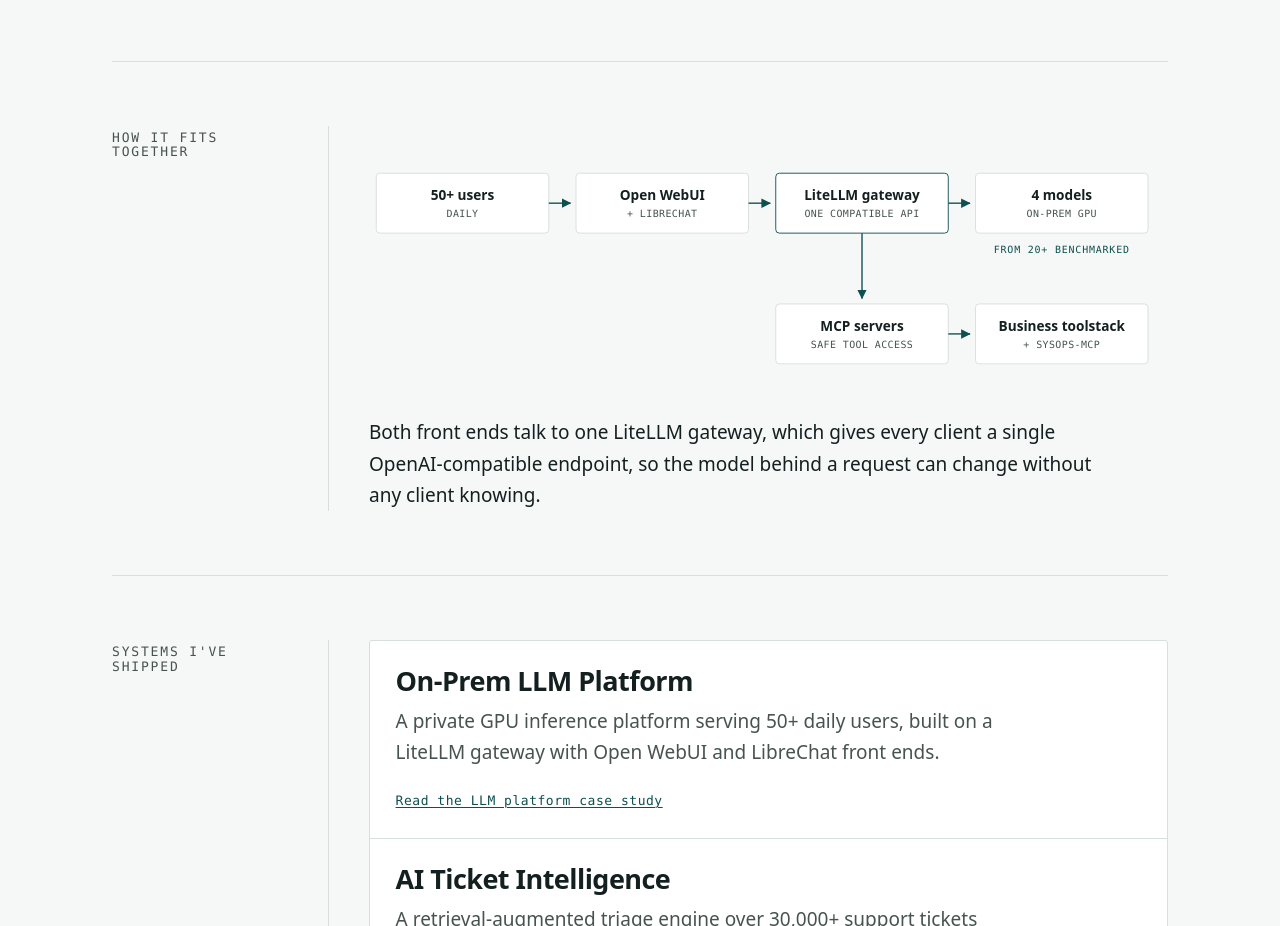
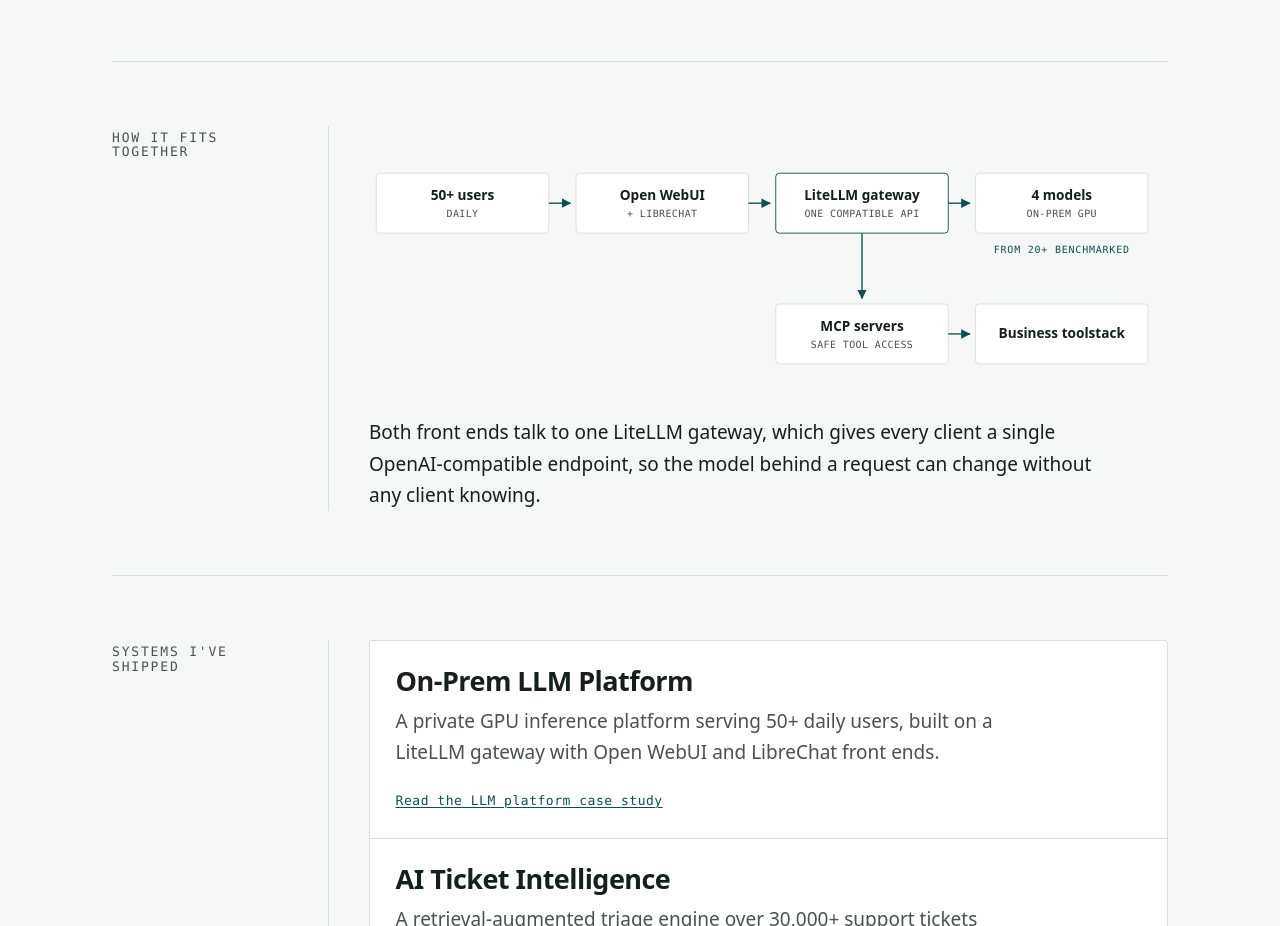
Before and after one commit to Enrique-S-J/Enrique-S-J.github.io, a plain HTML site: page index.html in a window 1280 px wide. Shown: the part 1120-2046 px from the top of the page. Drawn offline with Linux system fonts and the light colour scheme.

Commit message:
Drop sysops-mcp from the platform diagram
The business toolstack box carried a "+ SYSOPS-MCP" subtitle, and the
diagram's text alternative said the MCP layer connects to the toolstack
"alongside the open-source sysops-mcp server". Both read as if the
personal repository were part of the deployment the diagram describes.
It is not: sysops-mcp is a separate open-source project and already has
its own card and transcript further down the page.

The box now holds its title alone, vertically centred.

```diff
--- a/index.html
+++ b/index.html
@@ -92,7 +92,7 @@
 
         <div class="diagram-scroll">
           <svg class="diagram" viewBox="0 0 880 300" role="img"
-               aria-label="Architecture diagram. Fifty-plus daily users reach Open WebUI and LibreChat, which call a LiteLLM gateway. The gateway serves four standardized models running on on-premise GPUs, selected from more than twenty benchmarked. The gateway also reaches a layer of MCP servers, which in turn connect to the business toolstack alongside the open-source sysops-mcp server.">
+               aria-label="Architecture diagram. Fifty-plus daily users reach Open WebUI and LibreChat, which call a LiteLLM gateway. The gateway serves four standardized models running on on-premise GPUs, selected from more than twenty benchmarked. The gateway also reaches a layer of MCP servers, which in turn connect to the business toolstack.">
             <defs>
               <marker id="ah" viewBox="0 0 8 8" refX="7.5" refY="4" markerWidth="7" markerHeight="7" orient="auto">
                 <path d="M0,0 L8,4 L0,8 z" class="dg-head"/>
@@ -132,8 +132,7 @@
 
             <g class="dg-node">
               <rect class="dg-box" x="668" y="196" width="190" height="66" rx="4"/>
-              <text class="dg-title" x="763" y="226" text-anchor="middle">Business toolstack</text>
-              <text class="dg-sub" x="763" y="244" text-anchor="middle">+ SYSOPS-MCP</text>
+              <text class="dg-title" x="763" y="234" text-anchor="middle">Business toolstack</text>
             </g>
 
             <path class="dg-link" d="M198,85 H222" marker-end="url(#ah)"/>
```
